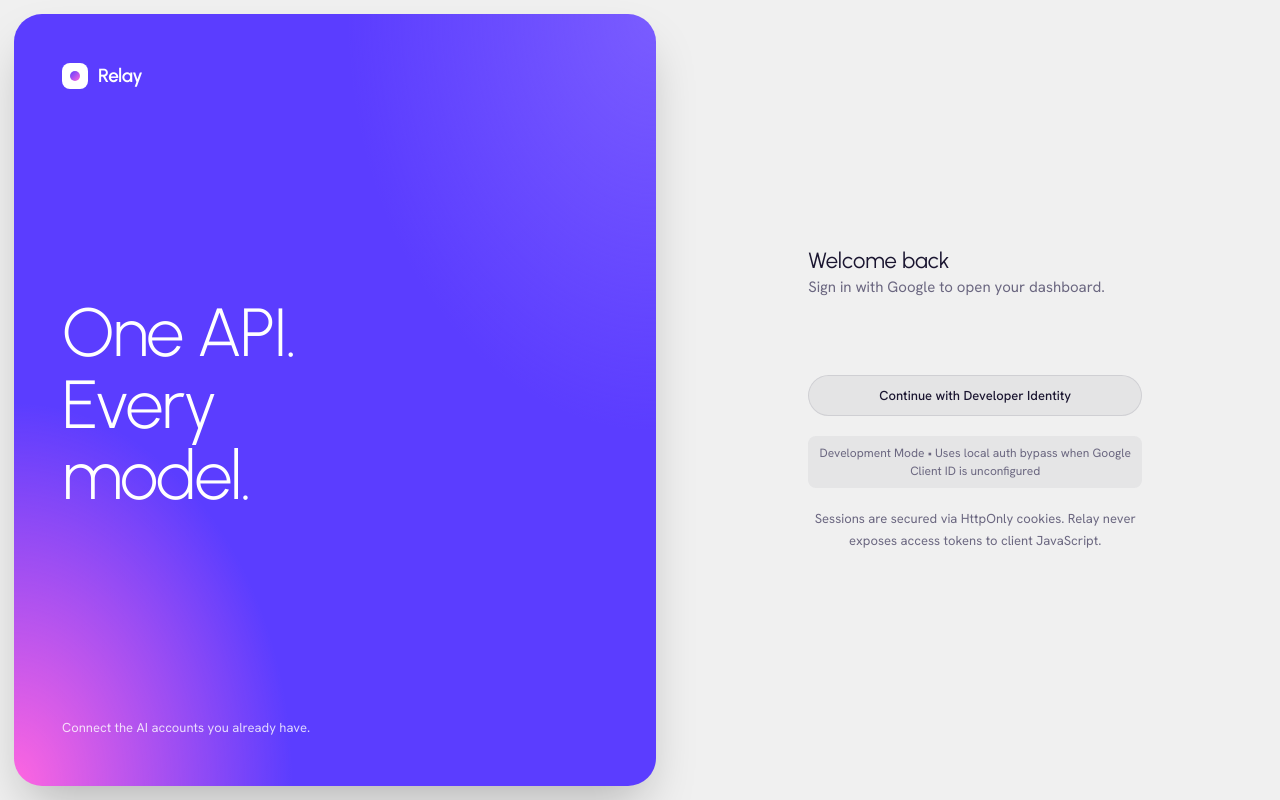
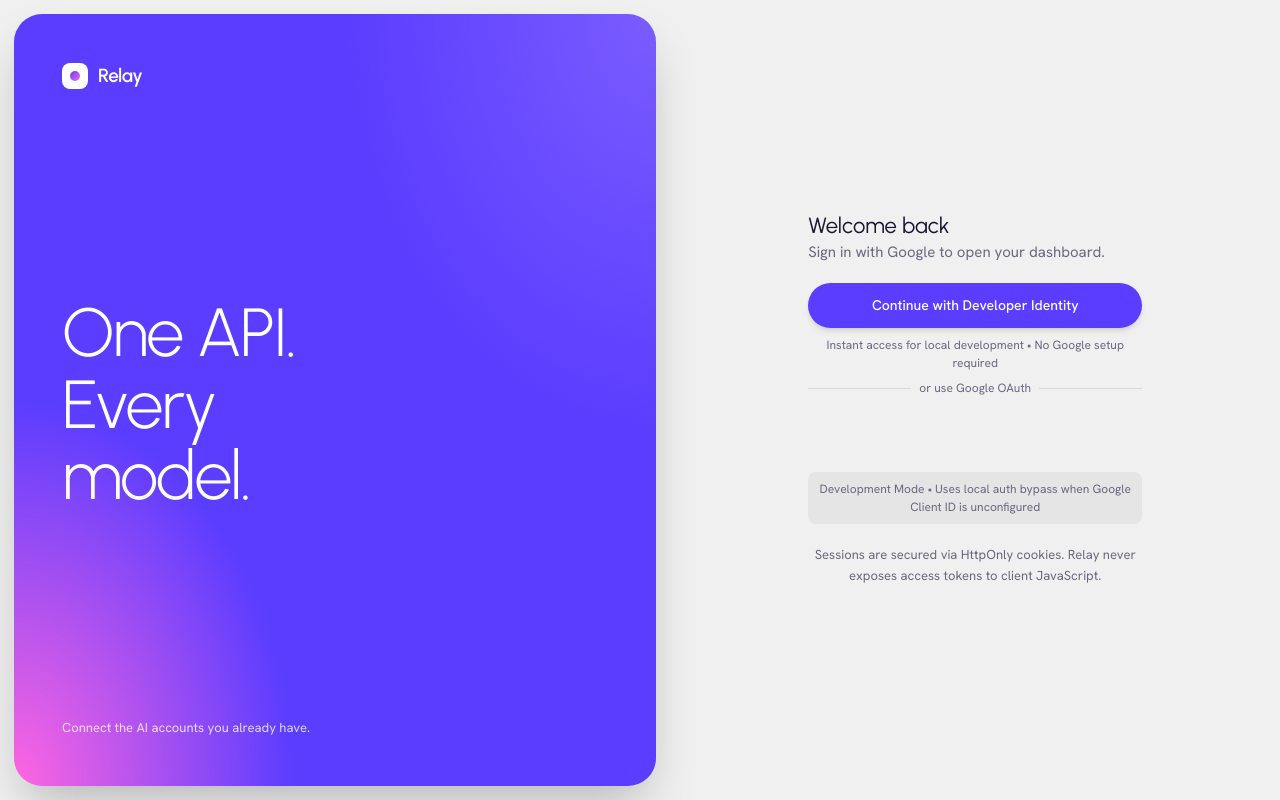
Before and after one commit to Sairamesh45/Relay, a React (Vite) app in the folder frontend/: page /login in a window 1280 px wide. Built offline with nearby package versions, Linux system fonts and the light colour scheme; no server answers.

Commit message:
fix(frontend): update dev user headers and add developer mode login shortcut

```diff
--- a/frontend/src/api/client.ts
+++ b/frontend/src/api/client.ts
@@ -18,8 +18,8 @@ export class ApiError extends Error {
 }
 
 let authToken: string | null = null;
-let devUserId = 'dev-admin';
-let devUserEmail = 'admin@gateway.local';
+let devUserId = '00000000-0000-0000-0000-000000000001';
+let devUserEmail = 'developer@gateway.local';
 
 let isRefreshing = false;
 let refreshPromise: Promise<boolean> | null = null;
--- a/frontend/src/context/AuthContext.tsx
+++ b/frontend/src/context/AuthContext.tsx
@@ -15,8 +15,8 @@ interface AuthContextType {
 const AuthContext = createContext<AuthContextType | undefined>(undefined);
 
 const DEV_DEFAULT_USER: User = {
-  id: 'dev-admin',
-  email: 'admin@gateway.local',
+  id: '00000000-0000-0000-0000-000000000001',
+  email: 'developer@gateway.local',
   fullName: 'Developer Admin',
 };
 
@@ -35,7 +35,7 @@ export const AuthProvider: React.FC<{ children: React.ReactNode }> = ({ children
         const u: User = {
           id: res.user.id,
           email: res.user.email || '',
-          fullName: res.user.full_name,
+          fullName: res.user.full_name || 'Developer Admin',
           avatarUrl: res.user.avatar_url,
         };
         setUser(u);
--- a/frontend/src/pages/Auth.tsx
+++ b/frontend/src/pages/Auth.tsx
@@ -91,12 +91,34 @@ export const Auth: React.FC = () => {
         )}
 
         <div className="flex flex-col gap-3 w-full">
+          {/* Dev Mode Primary Fast-Pass */}
+          {isDevMode && (
+            <div className="space-y-2">
+              <button
+                type="button"
+                onClick={handleDevSignIn}
+                disabled={isSubmitting}
+                className="inline-flex items-center justify-center gap-2 bg-violet text-white font-medium text-[14px] rounded-pill py-3 px-5 hover:bg-violet-dark transition-all cursor-pointer w-full shadow-md disabled:opacity-50"
+              >
+                <span>{isSubmitting ? 'Signing in…' : 'Continue with Developer Identity'}</span>
+              </button>
+              <div className="text-center text-[12px] text-mute">
+                Instant access for local development &bull; No Google setup required
+              </div>
+              <div className="flex items-center gap-2 my-2 text-mute text-xs">
+                <hr className="flex-1 border-line" />
+                <span>or use Google OAuth</span>
+                <hr className="flex-1 border-line" />
+              </div>
+            </div>
+          )}
+
           {/* Native Google OAuth Button */}
           <div className="flex justify-center w-full min-h-[44px]">
             <GoogleLogin
               onSuccess={handleGoogleSuccess}
               onError={() => {
-                setErrorMessage('Google Sign-In failed or was cancelled.');
+                setErrorMessage('Google Sign-In failed: The OAuth Client ID in your .env is invalid or not registered in Google Cloud Console. Click "Continue with Developer Identity" above to proceed without Google.');
               }}
               shape="pill"
               size="large"
@@ -104,18 +126,6 @@ export const Auth: React.FC = () => {
               text="continue_with"
             />
           </div>
-
-          {/* Dev Mode Fallback Button */}
-          {isDevMode && (
-            <button
-              type="button"
-              onClick={handleDevSignIn}
-              disabled={isSubmitting}
-              className="inline-flex items-center justify-center gap-2 bg-ink/5 border border-line text-ink rounded-pill py-2.5 px-4 font-medium text-[13px] hover:bg-ink/10 transition-colors cursor-pointer w-full disabled:opacity-50"
-            >
-              <span>{isSubmitting ? 'Signing in…' : 'Continue with Developer Identity'}</span>
-            </button>
-          )}
         </div>
 
         {isDevMode && (
```
